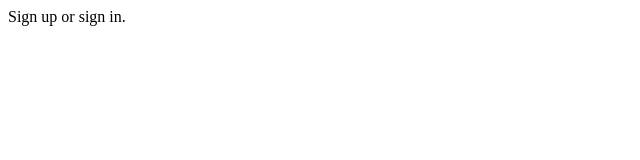
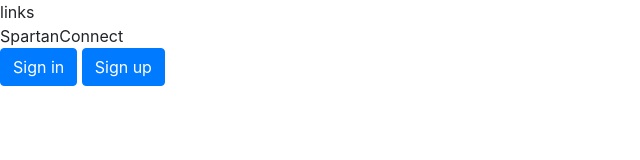
Before and after one commit to ritazevallos/spartannetwork, a plain HTML site: page index.html in a window 1280 px wide. Shown: the whole page, without its empty margins (0-640 px from the left). Drawn offline with nearby package versions, Linux system fonts and the light colour scheme.

Commit message:
Working on index.html

```diff
--- a/index.html
+++ b/index.html
@@ -3,8 +3,22 @@
 	<title>
 		SpartanConnect
 	</title>
+	<link rel="stylesheet" type="text/css" href="style.css">
+	<link rel="stylesheet" type="text/css" href="bootstrap.min.css">
+
 </head>
 <body>
-	Sign up or sign in.
+	<div id="navbar">
+		links
+	</div>
+	<div id="landing">
+		<div id="title">
+			SpartanConnect
+		</div>
+		<div id="signin_buttons">
+			<button class="btn btn-primary btn-large">Sign in</button>
+			<button class="btn btn-primary btn-large">Sign up</button>
+		</div>
+	</div>
 </body>
 </html>
--- a/rita-styles.css
+++ /dev/null
@@ -1,3 +0,0 @@
-body{
-	background-image: 'background-img.jpg';
-}
```
Also changed, not shown: rita-js.js (deleted).
